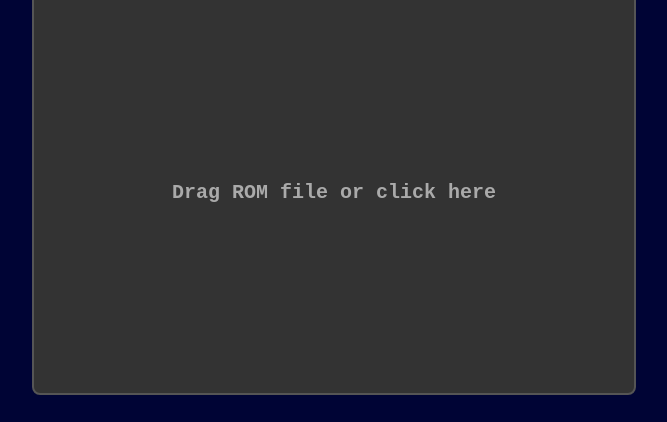
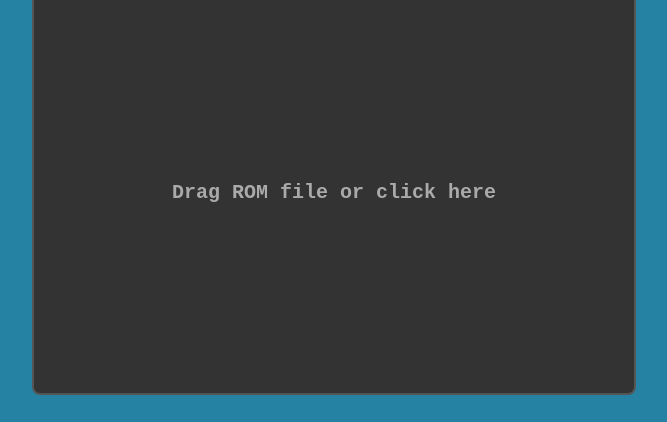
Before and after one commit to NoahHuffine/NoahHuffine.github.io, a website: page index.html in a window 1280 px wide. Shown: the part 378-800 px from the top of the page, without its empty margins (306-973 px from the left). Drawn offline with Linux system fonts and the light colour scheme.

Commit message:
Update index.html

```diff
--- a/index.html
+++ b/index.html
@@ -7,7 +7,7 @@
         <style>
              body, html {
                 height: 100%;
-                background-color: #000435;
+                background-color: #2582a2;
                 color: white;
             }
 
```
